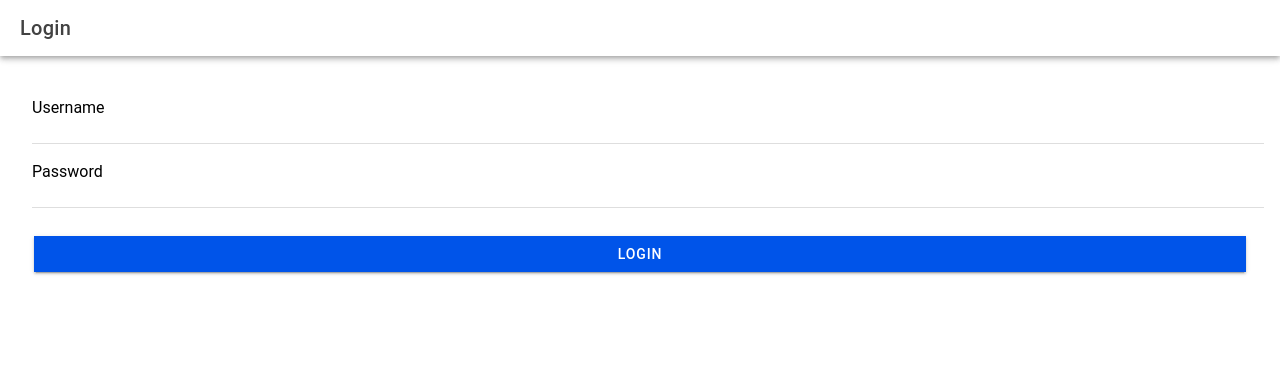
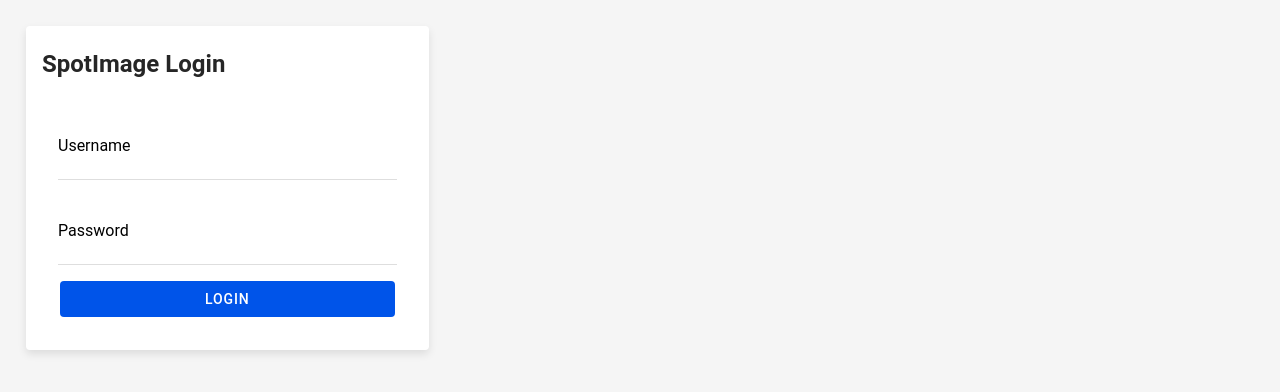
Before and after one commit to aviasnani/state_managers, a React (Vite) app: page /login in a window 1280 px wide. Shown: the top 392 px of the page. Built offline with nearby package versions, Linux system fonts and the light colour scheme.

Commit message:
added user signup and login functionality successfully using localstorage"

```diff
--- a/package.json
+++ b/package.json
@@ -12,8 +12,11 @@
     "lint": "eslint"
   },
   "dependencies": {
+    "@capacitor/android": "^7.2.0",
     "@capacitor/app": "7.0.1",
+    "@capacitor/camera": "^7.0.1",
     "@capacitor/core": "7.2.0",
+    "@capacitor/google-maps": "^7.0.1",
     "@capacitor/haptics": "7.0.1",
     "@capacitor/keyboard": "7.0.1",
     "@capacitor/status-bar": "7.0.1",
--- a/src/pages/Camera.css
+++ b/src/pages/Camera.css
@@ -0,0 +1,12 @@
+ion-img {
+    width: 100%;
+    height: auto;
+    max-height: 70vh;
+    object-fit: contain;
+  }
+
+  .photo-container {
+    margin: 20px 0;
+    border-radius: 8px;
+    overflow: hidden;
+  }
--- a/src/pages/Camera.tsx
+++ b/src/pages/Camera.tsx
@@ -1,11 +1,57 @@
-import React from 'react';
-import { IonButtons, IonCard, IonCardContent, IonCardHeader, IonCardTitle, IonContent, IonHeader, IonMenuButton, IonPage, IonTitle, IonToolbar } from '@ionic/react';
-import {useHistory} from 'react-router-dom';
-import './Camera.css';
-import { IonButton } from '@ionic/react';
+import React, { useState, useEffect } from 'react';
+import {
+  IonButtons,
+  IonContent,
+  IonHeader,
+  IonMenuButton,
+  IonPage,
+  IonTitle,
+  IonToolbar,
+  IonButton,
+  IonGrid,
+  IonRow,
+  IonCol,
+  IonImg,
+  IonCard,
+  IonCardContent
+} from '@ionic/react';
+import { Camera, CameraResultType, CameraSource } from '@capacitor/camera';
 
-const Camera: React.FC = () => {
-  const history = useHistory();
+const CameraPage: React.FC = () => {
+  const [photo, setPhoto] = useState<string>('');
+
+  useEffect(() => {
+    // Load last photo from localStorage on component mount
+    const photos = JSON.parse(localStorage.getItem('photos') || '[]');
+    if (photos.length > 0) {
+      setPhoto(photos[photos.length - 1].dataUrl);
+    }
+  }, []);
+
+  const takePicture = async () => {
+    try {
+      const image = await Camera.getPhoto({
+        quality: 90,
+        allowEditing: false,
+        resultType: CameraResultType.DataUrl,
+        source: CameraSource.Camera
+      });
+
+      setPhoto(image.dataUrl || '');
+
+      // Save to localStorage
+      const photos = JSON.parse(localStorage.getItem('photos') || '[]');
+      photos.push({
+        id: Date.now(),
+        dataUrl: image.dataUrl,
+        timestamp: new Date().toISOString()
+      });
+      localStorage.setItem('photos', JSON.stringify(photos));
+    } catch (error) {
+      console.error('Camera error:', error);
+    }
+  };
+
   return (
     <IonPage>
       <IonHeader>
@@ -13,25 +59,32 @@
           <IonButtons slot="start">
             <IonMenuButton />
           </IonButtons>
-          <IonTitle>Take Photo</IonTitle>
+          <IonTitle>Camera</IonTitle>
         </IonToolbar>
       </IonHeader>
 
-
       <IonContent className="ion-padding">
-         <IonCard>
-          <IonCardHeader>
-            <IonCardTitle>Camera</IonCardTitle>
-          </IonCardHeader>
-          <IonCardContent>
-            <IonButton expand="block">
+        <IonGrid>
+          <IonRow>
+            <IonCol size="6">
+              <IonButton expand="block" onClick={takePicture}>
                 Take Photo
               </IonButton>
+            </IonCol>
+            <IonCol size="6">
+              {photo && (
+                <IonCard>
+                  <IonCardContent>
+                    <IonImg src={photo} alt="Captured photo" />
                   </IonCardContent>
                 </IonCard>
+              )}
+            </IonCol>
+          </IonRow>
+        </IonGrid>
       </IonContent>
     </IonPage>
   );
 };
 
-export default Camera;
+export default CameraPage;
--- /dev/null
+++ b/src/pages/Login.css
@@ -0,0 +1,32 @@
+ion-content {
+  --background: #f5f5f5;
+}
+
+ion-card {
+  margin: 0;
+  box-shadow: 0 4px 8px rgba(0, 0, 0, 0.1);
+}
+
+ion-card-header {
+  padding-top: 24px;
+}
+
+ion-card-title {
+  font-size: 24px;
+  font-weight: 600;
+}
+
+form {
+  padding: 16px;
+}
+
+ion-item {
+  --padding-start: 0;
+  --inner-padding-end: 0;
+  margin-bottom: 16px;
+}
+
+ion-button {
+  margin-top: 24px;
+  --box-shadow: none;
+}
--- a/src/pages/Login.tsx
+++ b/src/pages/Login.tsx
@@ -1,69 +1,89 @@
 import React, { useState } from 'react';
-import { IonContent, IonHeader, IonPage, IonTitle, IonToolbar, IonInput, IonButton, IonList, IonItem, IonLabel } from '@ionic/react';
-import { useHistory } from 'react-router-dom';
+import { useHistory, useLocation } from 'react-router-dom';
+import {
+  IonContent,
+  IonPage,
+  IonInput,
+  IonButton,
+  IonItem,
+  IonLabel,
+  IonCard,
+  IonCardContent,
+  IonGrid,
+  IonRow,
+  IonCol,
+  IonCardHeader,
+  IonCardTitle,
+} from '@ionic/react';
+
 import '@ionic/react/css/core.css';
-
-/* Basic CSS for apps built with Ionic */
 import '@ionic/react/css/normalize.css';
 import '@ionic/react/css/structure.css';
 import '@ionic/react/css/typography.css';
-
-/* Optional CSS utils that can be commented out */
 import '@ionic/react/css/padding.css';
-import '@ionic/react/css/float-elements.css';
-import '@ionic/react/css/text-alignment.css';
-import '@ionic/react/css/text-transformation.css';
-import '@ionic/react/css/flex-utils.css';
-import '@ionic/react/css/display.css';
+import './Login.css';
 
 const Login: React.FC = () => {
   const [username, setUsername] = useState('');
   const [password, setPassword] = useState('');
   const history = useHistory();
+  const location = useLocation();
 
-const handleSubmit = () => {
-  if (username === "aviasnani" && password === "helloWorld"){
-    history.push('/tabs/home');
-
-  }else{
-    alert("Invalid credentials");
+  const handleSubmit = (e: React.FormEvent) => {
+    e.preventDefault();
+    const storedUser = localStorage.getItem('user');
+    if (storedUser) {
+      const user = JSON.parse(storedUser);
+      if (user.username === username && user.password === password) {
+        alert('Login successful!');
+        window.location.href = '/tabs/home';
+      } else {
+        alert('Invalid username or password');
+      }
     }
   };
 
   return (
     <IonPage>
-    <IonHeader>
-      <IonToolbar>
-        <IonTitle>Login</IonTitle>
-      </IonToolbar>
-    </IonHeader>
       <IonContent className="ion-padding">
-      <IonList>
+        <IonGrid>
+          <IonRow className="ion-justify-content-center ion-align-items-center" style={{ height: '100vh' }}>
+            <IonCol size="12" sizeMd="8" sizeLg="6" sizeXl="4">
+              <IonCard>
+                <IonCardHeader>
+                  <IonCardTitle className="ion-text-center">SpotImage Login</IonCardTitle>
+                </IonCardHeader>
+                <IonCardContent>
+                  <form onSubmit={handleSubmit}>
                     <IonItem>
                       <IonLabel position="floating">Username</IonLabel>
                       <IonInput
-        type = "text"
+                        type="text"
                         value={username}
                         onIonChange={e => setUsername(e.detail.value!)}
-        clearInput
+                        required
                       />
                     </IonItem>
-      <IonItem>
+
+                    <IonItem className="ion-margin-bottom">
                       <IonLabel position="floating">Password</IonLabel>
                       <IonInput
                         type="password"
                         value={password}
                         onIonChange={e => setPassword(e.detail.value!)}
-         clearInput
+                        required
                       />
                     </IonItem>
-      </IonList>
 
-      <div className="ion-padding">
-      <IonButton expand="full" onClick={handleSubmit}>
+                    <IonButton expand="block" type="submit" className="ion-margin-top">
                       Login
                     </IonButton>
-      </div>
+                  </form>
+                </IonCardContent>
+              </IonCard>
+            </IonCol>
+          </IonRow>
+        </IonGrid>
       </IonContent>
     </IonPage>
   );
--- a/src/pages/SignUp.tsx
+++ b/src/pages/SignUp.tsx
@@ -1,11 +1,24 @@
 import React from 'react';
 import { IonContent, IonHeader, IonPage, IonTitle, IonToolbar, IonInput, IonButton, IonList, IonItem, IonLabel } from '@ionic/react';
-import { useHistory } from 'react-router-dom';
+import { useHistory, useLocation } from 'react-router-dom';
 import { IonButtons, IonBackButton } from '@ionic/react';
 
 const SignUp: React.FC = () => {
+  const [name, setName] = React.useState('');
+  const [email, setEmail] = React.useState('');
+  const [username, setUsername] = React.useState('');
+  const [password, setPassword] = React.useState('');
   const history = useHistory();
+  const location = useLocation();
 
+  const handleSubmit = (e: React.FormEvent) => {
+      e.preventDefault();
+      const user = { name, email, username, password };
+      localStorage.setItem('user', JSON.stringify(user));
+
+      alert('User registered successfully!');
+      window.location.href = '/login';
+  };
   return (
     <IonPage>
       <IonHeader>
@@ -19,20 +32,28 @@
       <IonContent className="ion-padding">
         <IonList>
           <IonItem>
-            <IonLabel position="floating">Username</IonLabel>
-            <IonInput type="text" />
+            <IonLabel position="floating">Name</IonLabel>
+            <IonInput type="text"
+            value={name} onIonChange={e => setName(e.detail.value!)} />
           </IonItem>
           <IonItem>
             <IonLabel position="floating">Email</IonLabel>
-            <IonInput type="email" />
+            <IonInput type="email"
+            value={email} onIonChange={e => setEmail(e.detail.value!)} />
+          </IonItem>
+          <IonItem>
+            <IonLabel position="floating">Username</IonLabel>
+            <IonInput type="text"
+              value={username} onIonChange={e => setUsername(e.detail.value!)} />
           </IonItem>
           <IonItem>
             <IonLabel position="floating">Password</IonLabel>
-            <IonInput type="password" />
+            <IonInput type="password"
+              value={password} onIonChange={e => setPassword(e.detail.value!)} />
           </IonItem>
         </IonList>
         <div className="ion-padding">
-          <IonButton expand="block" onClick={() => history.push('/login')}>
+          <IonButton expand="block" type="submit" onClick={handleSubmit}>
             Sign Up
           </IonButton>
         </div>
@@ -40,5 +61,4 @@
     </IonPage>
   );
 };
-
 export default SignUp;
```
Also changed, not shown: src/App.tsx (+0 -12 lines), src/components/ExploreContainer.css (deleted, +0 -24 lines), src/components/ExploreContainer.tsx (deleted, +0 -14 lines), 54 other files (tests, documents, lock files or other folders). Lines whose indentation alone changed are shown as unchanged.
